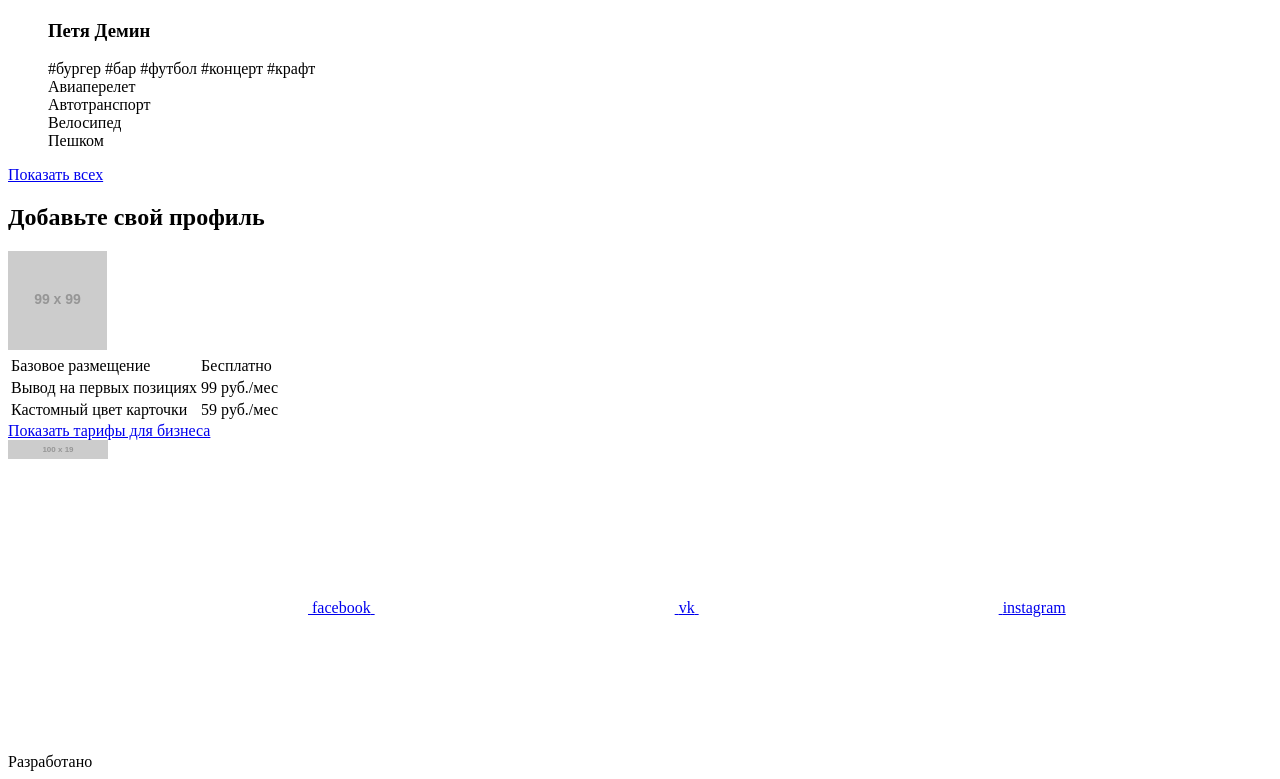
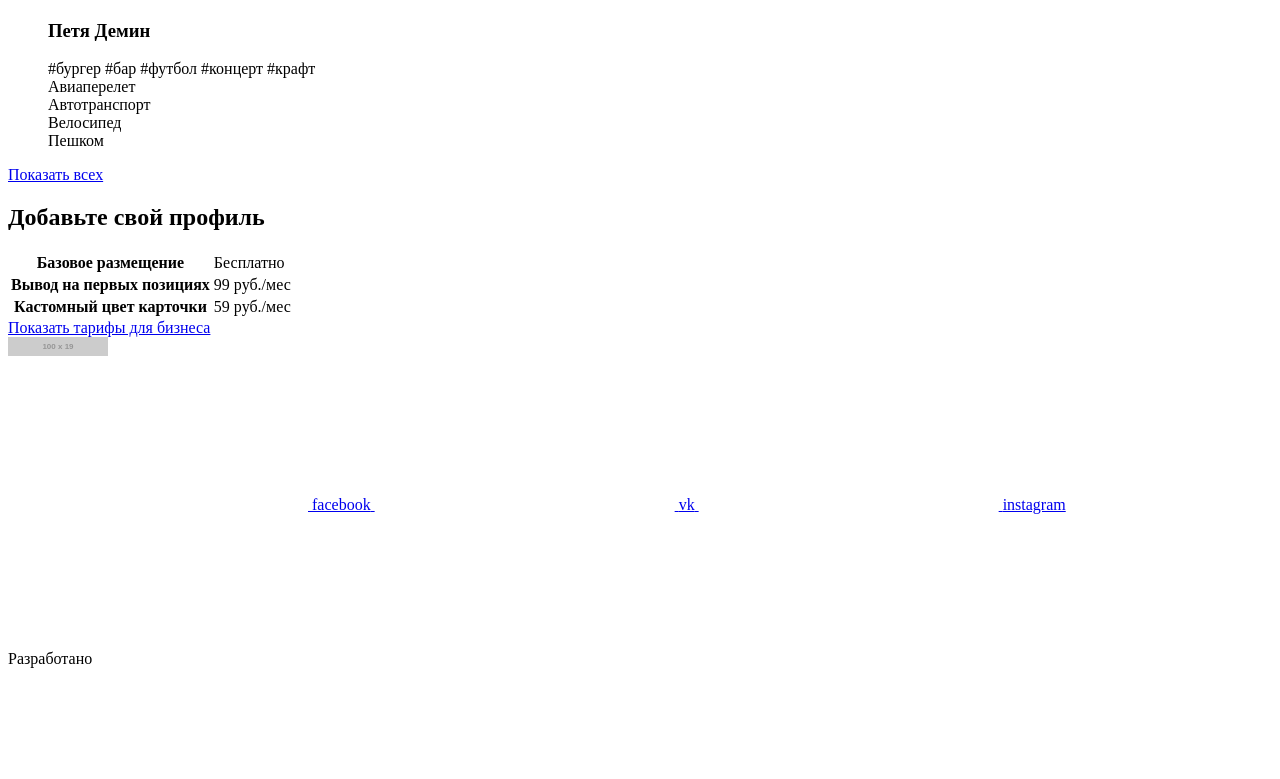
Before and after one commit to zogreptile/37653-pognali-19, a website: page source/index.html in a window 1280 px wide. Shown: the part 2480-3259 px from the top of the page. After the commit the page ends 3156 px from the top, so only its background shows below. Drawn offline with Linux system fonts and the light colour scheme; placeholder pictures from the web are drawn by us.

Commit message:
Рефакторинг блока «Добавьте свой профиль»

```diff
--- a/source/index.html
+++ b/source/index.html
@@ -265,22 +265,20 @@
       <section class="page-section page-section--tariffs tariffs">
         <h2 class="page-section__title">Добавьте свой профиль</h2>
 
-        <img class="tariffs__icon" src="https://via.placeholder.com/99x99" alt="" width="99" height="99">
-
         <table class="tariffs__table">
           <tbody>
             <tr class="tariffs__table-row">
-              <td class="tariffs__table-col">Базовое размещение</td>
+              <th class="tariffs__table-col">Базовое размещение</th>
               <td class="tariffs__table-col">Бесплатно</td>
             </tr>
 
             <tr class="tariffs__table-row">
-              <td class="tariffs__table-col">Вывод на первых позициях</td>
+              <th class="tariffs__table-col">Вывод на первых позициях</th>
               <td class="tariffs__table-col">99 руб./мес</td>
             </tr>
 
             <tr class="tariffs__table-row">
-              <td class="tariffs__table-col">Кастомный цвет карточки</td>
+              <th class="tariffs__table-col">Кастомный цвет карточки</th>
               <td class="tariffs__table-col">59 руб./мес</td>
             </tr>
           </tbody>
```
